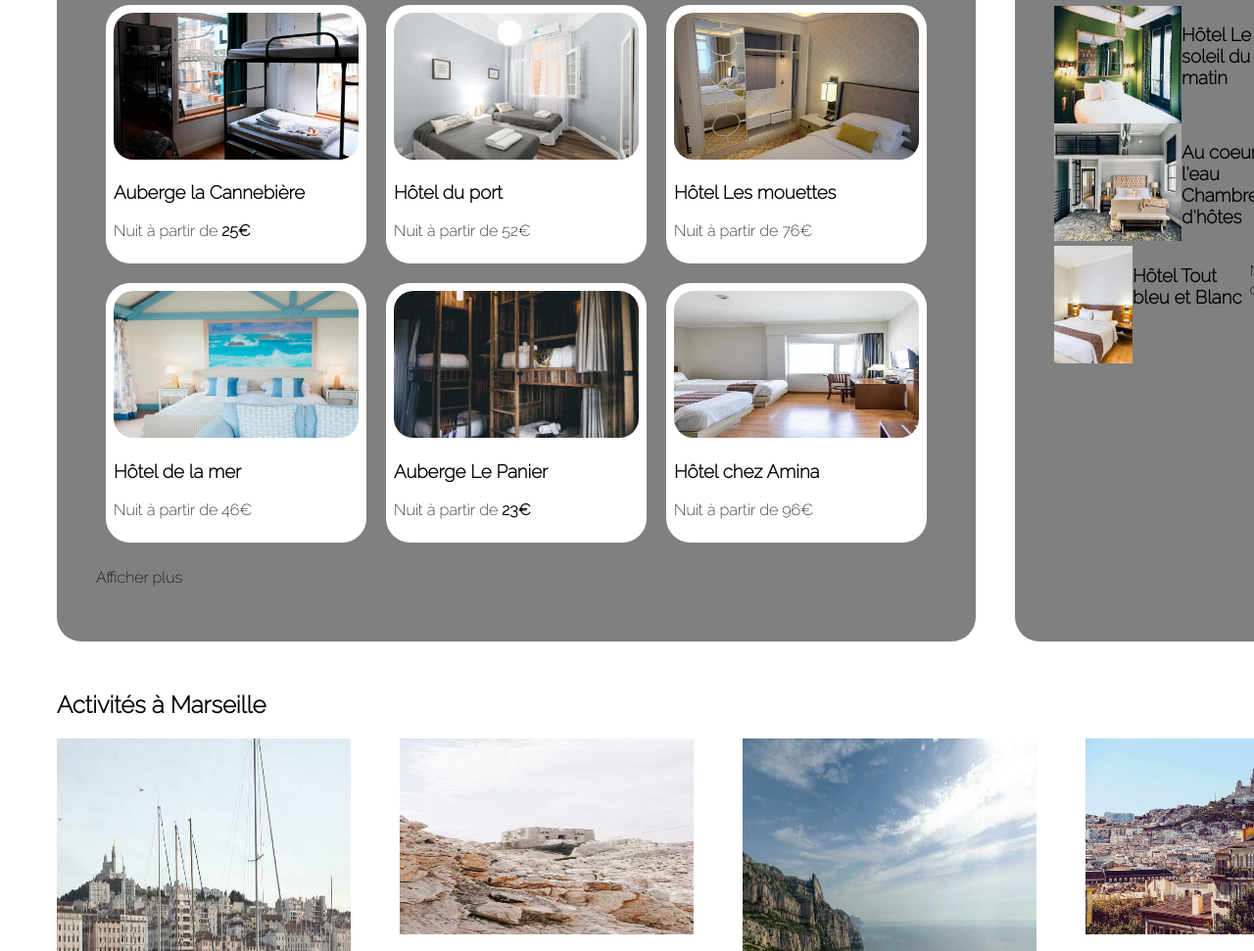
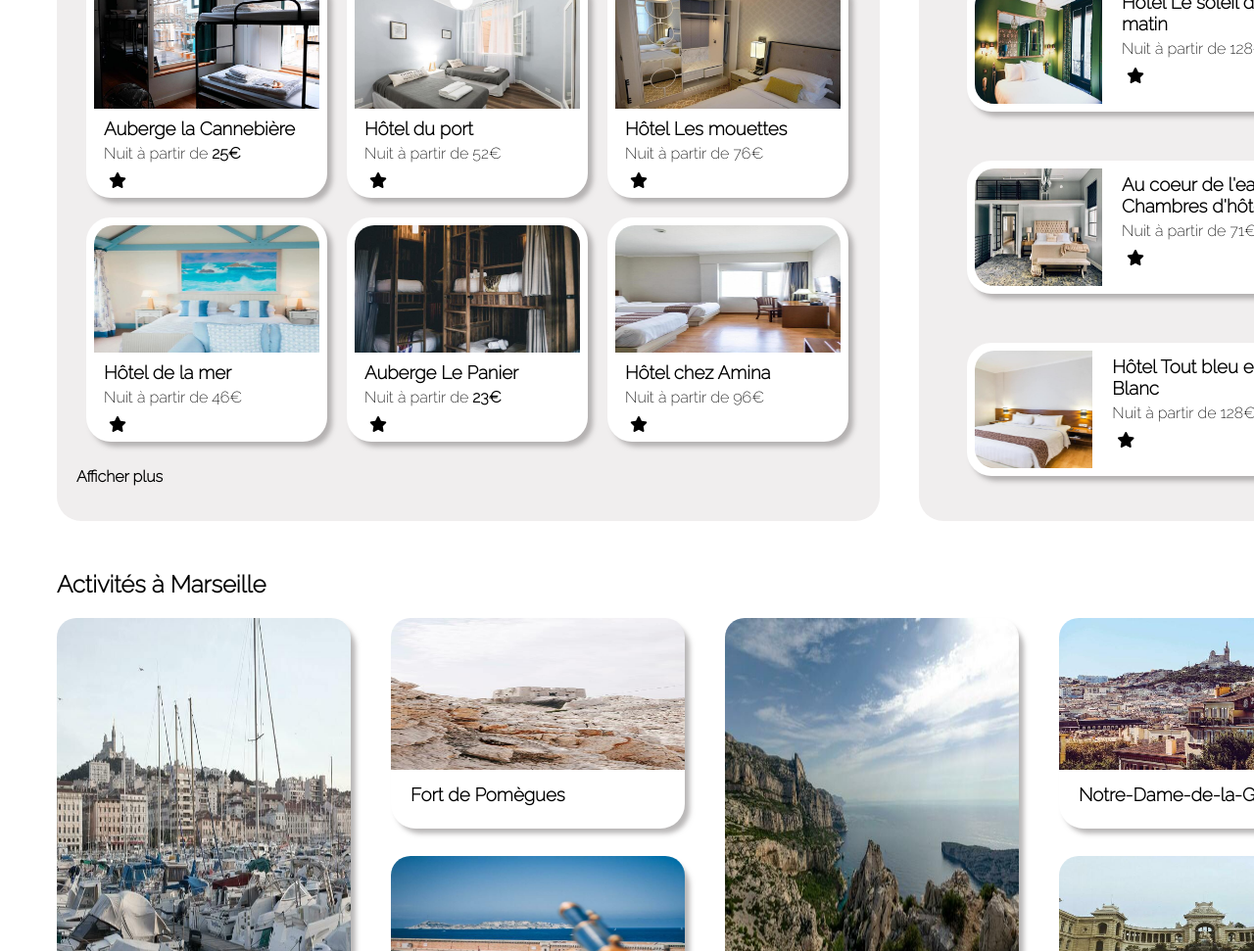
Before and after one commit to Audrey0269/Eval-Audrey-HTMLCSS, a plain HTML site: page reservia.html in a window 1280 px wide. Shown: the part 491-1462 px from the top of the page at 98% size. Drawn offline with Linux system fonts and the light colour scheme.

Commit message:
eval terminée

```diff
--- a/images/css/style.css
+++ b/images/css/style.css
@@ -1,11 +1,11 @@
-/*NEW POLICE*/
+/*----------------------NEW POLICE--------------------*/
 @import url('https://fonts.googleapis.com/css2?family=Raleway:wght@100;200&display=swap');
 
 
 
 
 
-/*SUR LA PAGE ENTIERE*/
+/*----------------SUR LA PAGE ENTIERE----------------*/
 li{
     list-style: none;
 }
@@ -20,18 +20,17 @@ header, main, footer{
     margin: 25px 50px 25px 50px;
 }
 
-
 a{
     text-decoration: none;
-    color: blue;
 }
 
 
-/*HELPERS*/
+
+
+/*----------------------HELPERS------------------------*/
 .flex{
     display: flex;
 }
-
 
 .space-around{
     justify-content: space-between;
@@ -45,63 +44,49 @@ a{
     color: blue;
 }
 
-.margin-left{
-    margin-left: 100px;
+.marginleft-null{
+    margin-left: 0xp;
 }
 
-.padding-left{
-    padding-left: 0px;
+.color-gray{
+    background-color: rgb(240, 238, 238);
 }
 
-.margin-top{
-    margin-top: 35px;
-}
-
-.image-hebergements{
-    height: 150px;
-    width: 250px;
-}
-
-.image-populaire{
-    height: 120px;
-    width: 130px;
-}
-
-.image-act-grande{
-    height: 400px;
-    width: 300px;
-}
-
-.image-act-petite{
-    height: 200px;
-    width: 300px;
-}
-
-
-.color-gray{
-    background-color: gray;
+.wrap{
+    flex-wrap: wrap;
 }
 
 .border{
     border: 1px solid black;
 }
 
-.wrap{
-    flex-wrap: wrap;
+
+/*----------------NAVIGATION------------------*/
+
+.nav{
+    padding-left: 0px;
 }
 
-.bord-arrondi{
-    border-radius: 20px;
+/*Text Hebergement*/
+.bordertop{
+    border-top: 4px solid blue;
+    padding-top: 22px;
+}
+
+.margin-left{
+    margin-left: 100px;
+}
+
+.colorblack{
+    color: rgb(0, 0, 0);
 }
 
 
-
-
-/*HEADER*/
+/*-------------------HEADER (hors Nav)--------------------*/
 .icone-localisation{
     background-color: rgb(212, 212, 212);
     border: 1px solid rgb(212, 212, 212);
-    border-radius: 30% 0% 0% 30%;
+    border-radius: 15px 0px 0px 15px;
     padding: 15px 10px 0px 10px;
 }
 
@@ -110,144 +95,183 @@ a{
     padding: 0px 40px 0px 10px;
 }
 
+.text-localisation p{
+    margin: 10px 0px;
+    padding-top: 5px;
+}
+
 .recherche button{
     border: 1px solid blue;
-    height: 60px;
-    width: 100px;
-    border-radius: 0% 20% 20% 0%;
+    height: 50px;
+    width: 120px;
+    border-radius: 0px 15px 15px 0px;
     background-color: blue;
     color: white;
 }
 
 
 
+
+
+.padding-left{
+    padding-left: 0px;
+}
+.margin-top{
+    margin-top: 35px;
+}
 .filtres{
     padding-top: 10px;
     padding-right: 40px;
 }
 
-
-
 .economique li{
-    padding-top: 5px;
-    padding-left: 5px ;
+    padding-top: 1px;
+    padding-left: 1px ;
     border:1px solid rgb(212, 212, 212);
     border-radius: 25px;
     width: 170px;
     margin-right: 20px;
 }
 
+
 .economique li i{
     margin-right: 20px;
     background-color: skyblue;
     color: blue;
     border-radius: 25px;
-    padding: 5px 5px;
+    padding: 6px;
 }
 
-
 .familial li{
-    padding-top: 5px;
-    padding-left: 5px ;
+    padding-top: 1px;
+    padding-left: 1px ;
     border:1px solid rgb(212, 212, 212);
     border-radius: 25px;
     width: 120px;
     margin-right: 20px;
 }
-
 .familial li i{
     margin-right: 20px;
     background-color: skyblue;
     color: blue;
     border-radius: 25px;
-    padding: 5px 5px;
+    padding: 6px;
 }
 
-
 .romantique li{
-    padding-top: 5px;
-    padding-left: 5px ;
+    padding-top: 1px;
+    padding-left: 1px ;
     border:1px solid rgb(212, 212, 212);
     border-radius: 25px;
     width: 150px;
     margin-right: 20px;
 }
-
 .romantique li i{
     margin-right: 20px;
     background-color: skyblue;
     color: blue;
     border-radius: 25px;
-    padding: 5px 5px;
+    padding: 6px;
 }
 
-
 .animals li{
-    padding-top: 5px;
-    padding-left: 5px ;
+    padding-top: 1px;
+    padding-left: 1px ;
     border:1px solid rgb(212, 212, 212);
     border-radius: 25px;
     width: 200px;
     margin-right: 20px;
 }
-
 .animals li i{
     margin-right: 20px;
     background-color: skyblue;
     color: blue;
     border-radius: 25px;
-    padding: 5px 5px;
-
+    padding: 6px;
 }
 
 
 
 
-
-
-
-
-/*----------MAIN------------*/
-
+/*-----------------------MAIN--------------------*/
 /*INFO*/
 main .info i{
     margin-right: 10px;
 }
 
-
-/*HEBERGEMENT*/
+.hebergement{
+    width: 800PX;
+    margin-right: 40px;
+    padding: 20px 20px 20px 20px;
+    border-radius: 25px;
+}
 .zone-hebergements{
     background-color: white;
     border: 3px solid white;
+    box-shadow: 5px 5px 5px rgba(151, 147, 147, 0.671);
     border-radius: 25px;
     padding: 5px;
     margin: 10px;
 }
-
-
-.hebergement{
-    width: 900PX;
-    margin-right: 40px;
-    padding: 40px;
-    border-radius: 25px;
+.image-hebergements{
+    height: 130px;
+    width: 230px;
+}
+.bord-arrondi-bas{
+    border-radius: 20px 20px 0px 0px;
+}
+.bord-arrondi-droite{
+    border-radius: 20px 0px 0px 20px;
+    margin-right: 10px;
+}
+.titre3{
+    margin: 5px 10px;
+}
+.logo-populaire{
+    justify-content: space-between;
 }
 
-.populaire{
-    width:300px ;
-    margin-right: 40px;
-    padding: 40px;
-    border-radius: 25px;
-}
-
-
-/*HEBERGEMENT*/
-.zone-herbergements{
-    background-color: white;
+.star{
+    margin-left: 15px;
+    margin-top: 5px;
 }
 
 
 
-/*BLOC MAIN BAS*/
+
+/*BLOC POPULAIRE*/
+.populaire{
+    width:370px ;
+    margin-right: 40px;
+    padding: 20px 40px 20px 40px;
+    border-radius: 25px;
+}
+
+.image-populaire{
+    height: 120px;
+    width: 130px;
+}
+.zone-populaire{
+    background-color: white;
+    border: 3px solid white;
+    box-shadow: 5px 5px 5px rgba(151, 147, 147, 0.671);
+    border-radius: 25px;
+    padding: 5px 5px 5px 5px;
+    margin: 15px 9px 9px 9px;
+}
+.zp-marge{
+    margin-top: 50px;
+    margin-bottom: 50px;
+}
+
+.icone-graph{
+    padding-top: 25px;
+    padding-right: 20px;
+}
+
+
+
+/*BLOC ACTIVITES*/
 .bloc-main-bas{
     margin-top: 50px;
 }
@@ -257,26 +281,53 @@ main .info i{
 }
 
 .vieux-port{
-    width: 350px ;
+    height: 460px;
+    box-shadow: 5px 5px 5px rgba(151, 147, 147, 0.671);
+    border-radius: 25px;
+    margin: 0px 41px 0px 0px;
 }
 
+.image-act-grande{
+    height: 400px;
+    width: 300px;
+}
 .fort-et-iles{
-    width: 350px ;
+    margin-right: 41px;
 }
 
+.image-act-petite{
+    height: 155px;
+    width: 300px;
+}
 .parc-national{
-    width: 350px ;
+    height: 460px;
+    box-shadow: 5px 5px 5px rgba(151, 147, 147, 0.671);
+    border-radius: 25px;
+    margin-right: 41px;
 }
 
 .notre-dame-et-parc{
-    width: 350px ;
+    margin-right: 41px;
+}
+
+.shadow{
+    height: 215px;
+    box-shadow: 5px 5px 5px rgba(151, 147, 147, 0.671);
+    border-radius: 25px;
+    margin-bottom: 28px;
+}
+
+.titre3-bas{
+    margin-top: 10px;
+    padding-left: 20px;
 }
 
 
 
 
 
-/*----------FOOTER------------*/
+
+/*-----------------FOOTER------------------*/
 footer ul{
     padding-left: 0px;
 }
@@ -292,3 +343,7 @@ footer li{
 .assistance{
     margin-left: 300px;
 }
+
+.a-propos{
+    padding-left: 30px;
+}
--- a/reservia.html
+++ b/reservia.html
@@ -17,24 +17,19 @@
 
 
         <body>
-
-            <!--HEADER-->
             <header>
-
 
                 <!--NAVIGATION-->
                 <nav>
-                    <div></div>
-                    <ul class="flex space-around">
-
-                        <div><li><img src="images/logo/Reservia.svg" alt="Logo Reservia"/></li></div>
-
+                    <ul class="flex space-around nav">
+                        <div>
+                            <li><img src="images/logo/Reservia.svg" alt="Logo Reservia"/></li>
+                        </div>
                         <div class="flex">
-                            <li class="colorblue bold"><a href="#hebergements">Hébergements</a></li>
-                            <li class="bold margin-left"><a href="#activités">Activités</a></li>
+                            <li class="bold"><a class="colorblue bordertop" href="#hebergements">Hébergements</a></li>
+                            <li class="bold margin-left"><a class="colorblack" href="#activités">Activités</a></li>
                             <li class="colorblue bold margin-left">S'inscrire</li>
                         </div>
-
                     </ul>
                 </nav>
                 <!--FIN NAVIGATION-->
@@ -108,58 +103,59 @@
                         <!--Paragraphe MAIN HAUT GAUCHE-->
                         <div class="color-gray hebergement">
 
-                        <h2 id="hebergements">Hébergements à Marseille</h2>
+                        <h2 id="hebergement">Hébergements à Marseille</h2>
 
                             <div class="flex wrap">
 
 
                                 <div class="zone-hebergements">
-                                    <img class="image-hebergements bord-arrondi" src="images/hebergements/4_small/marcus-loke-WQJvWU_HZFo-unsplash.jpg" alt="Logement Marcus"/>
-                                    <h3>Auberge la Cannebière</h3>
-                                    <p>Nuit à partir de <span class="bold">25€</span></p>
-                                    <i></i>
+                                    <img class="image-hebergements bord-arrondi-bas" src="images/hebergements/4_small/marcus-loke-WQJvWU_HZFo-unsplash.jpg" alt="Logement Marcus"/>
+                                    <h3 class="titre3">Auberge la Cannebière</h3>
+                                    <p class="titre3">Nuit à partir de <span class="bold">25€</span></p>
+                                    <i class="fa-solid fa-star star"></i>
                                 </div>
 
                                 <div class="zone-hebergements">
-                                    <img class="image-hebergements bord-arrondi" src="images/hebergements/4_small/fred-kleber-gTbaxaVLvsg-unsplash.jpg" alt="Logement Fred"/>
-                                    <h3>Hôtel du port</h3>
-                                    <p>Nuit à partir de 52€</p>
-                                    <i></i>
+                                    <img class="image-hebergements bord-arrondi-bas" src="images/hebergements/4_small/fred-kleber-gTbaxaVLvsg-unsplash.jpg" alt="Logement Fred"/>
+                                    <h3 class="titre3">Hôtel du port</h3>
+                                    <p class="titre3">Nuit à partir de 52€</p>
+                                    <i class="fa-solid fa-star star"></i>
                                 </div>
 
                                 <div class="zone-hebergements">
-                                    <img class="image-hebergements bord-arrondi" src="images/hebergements/4_small/reisetopia-B8WIgxA_PFU-unsplash.jpg" alt="Logement Reisetopia"/>
-                                    <h3>Hôtel Les mouettes</h3>
-                                    <p>Nuit à partir de 76€</p>
-                                    <i></i>
+                                    <img class="image-hebergements bord-arrondi-bas" src="images/hebergements/4_small/reisetopia-B8WIgxA_PFU-unsplash.jpg" alt="Logement Reisetopia"/>
+                                    <h3 class="titre3">Hôtel Les mouettes</h3>
+                                    <p class="titre3">Nuit à partir de 76€</p>
+                                    <i class="fa-solid fa-star star"></i>
                                 </div>
 
                                 <div class="zone-hebergements">
-                                    <img class="image-hebergements bord-arrondi" src="images/hebergements/4_small/annie-spratt-Eg1qcIitAuA-unsplash.jpg" alt="Logement Annie"/>
-                                    <h3>Hôtel de la mer</h3>
-                                    <p>Nuit à partir de 46€</p>
-                                    <i></i>
+                                    <img class="image-hebergements bord-arrondi-bas" src="images/hebergements/4_small/annie-spratt-Eg1qcIitAuA-unsplash.jpg" alt="Logement Annie"/>
+                                    <h3 class="titre3">Hôtel de la mer</h3>
+                                    <p class="titre3">Nuit à partir de 46€</p>
+                                    <i class="fa-solid fa-star star"></i>
                                 </div>
 
                                 <div class="zone-hebergements">
-                                    <img class="image-hebergements bord-arrondi" src="images/hebergements/4_small/nicate-lee-kT-ZyaiwBe0-unsplash.jpg" alt="Logement Nicate"/>
-                                    <h3>Auberge Le Panier</h3>
-                                    <p>Nuit à partir de <span class="bold">23€</span></p>
-                                    <i></i>
+                                    <img class="image-hebergements bord-arrondi-bas" src="images/hebergements/4_small/nicate-lee-kT-ZyaiwBe0-unsplash.jpg" alt="Logement Nicate"/>
+                                    <h3 class="titre3">Auberge Le Panier</h3>
+                                    <p class="titre3">Nuit à partir de <span class="bold">23€</span></p>
+                                    <i class="fa-solid fa-star star"></i>
                                 </div>
 
                                 <div class="zone-hebergements">
-                                    <img class="image-hebergements bord-arrondi" src="images/hebergements/4_small/febrian-zakaria-M6S1WvfW68A-unsplash.jpg" alt="Logement Febrian"/>
-                                    <h3>Hôtel chez Amina</h3>
-                                    <p>Nuit à partir de 96€</p>
-                                    <i></i>
+                                    <img class="image-hebergements bord-arrondi-bas" src="images/hebergements/4_small/febrian-zakaria-M6S1WvfW68A-unsplash.jpg" alt="Logement Febrian"/>
+                                    <h3 class="titre3">Hôtel chez Amina</h3>
+                                    <p class="titre3">Nuit à partir de 96€</p>
+                                    <i class="fa-solid fa-star star"></i>
                                 </div>
+                            </div>
 
-                                <div>
-                                    <p>Afficher plus</p>
-                                </div>
+                            <div>
+                                <p class="bold">Afficher plus</p>
+                            </div>
 
-                            </div>
+
 
                         </div>
                         <!--FIN Paragraphe MAIN HAUT GAUCHE-->
@@ -167,28 +163,36 @@
 
                         <!--Paragraphe MAIN HAUT DROITE-->
                         <div class="populaire color-gray">
-                            <h1>Les plus populaires</h1>
-                            <i></i>
 
-                            <div class="flex">
-                                <img class="image-populaire" src="images/hebergements/4_small/emile-guillemot-Bj_rcSC5XfE-unsplash.jpg" alt="Logement Emile"/>
-                                <h3>Hôtel Le soleil du matin</h3>
-                                <p>Nuit à partir de 128€</p>
-                                <i></i>
+                            <div class="flex logo-populaire">
+                                <h2>Les plus populaires</h2>
+                                <i class="fa-solid fa-chart-simple icone-graph"></i>
                             </div>
 
-                            <div class="flex">
-                                <img class="image-populaire" src="images/hebergements/4_small/aw-creative-VGs8z60yT2c-unsplash.jpg" alt="Logement Aw"/>
-                                <h3>Au coeur de l'eau Chambres d'hôtes</h3>
-                                <p>Nuit à partir de 71€</p>
-                                <i></i>
+                            <div class="flex zone-populaire">
+                                <img class="image-populaire bord-arrondi-droite" src="images/hebergements/4_small/emile-guillemot-Bj_rcSC5XfE-unsplash.jpg" alt="Logement Emile"/>
+                                <div><h3 class="titre3">Hôtel Le soleil du matin</h3>
+                                    <p class="titre3">Nuit à partir de 128€</p>
+                                    <i class="fa-solid fa-star star"></i>
+                                </div>
                             </div>
 
-                            <div class="flex">
-                                <img class="image-populaire" src="images/hebergements/4_small/febrian-zakaria-sjvU0THccQA-unsplash.jpg" alt="Logement Febrian"/>
-                                <h3>Hôtel Tout bleu et Blanc</h3>
-                                <p>Nuit à partir de 128€</p>
-                                <i></i>
+                            <div class="flex zone-populaire zp-marge">
+                                <img class="image-populaire bord-arrondi-droite" src="images/hebergements/4_small/aw-creative-VGs8z60yT2c-unsplash.jpg" alt="Logement Aw"/>
+                                <div>
+                                    <h3 class="titre3">Au coeur de l'eau Chambres d'hôtes</h3>
+                                    <p class="titre3">Nuit à partir de 71€</p>
+                                    <i class="fa-solid fa-star star"></i>
+                                </div>
+                            </div>
+
+                            <div class="flex zone-populaire">
+                                <img class="image-populaire bord-arrondi-droite" src="images/hebergements/4_small/febrian-zakaria-sjvU0THccQA-unsplash.jpg" alt="Logement Febrian"/>
+                                <div>
+                                    <h3 class="titre3">Hôtel Tout bleu et Blanc</h3>
+                                    <p class="titre3">Nuit à partir de 128€</p>
+                                    <i class="fa-solid fa-star star"></i>
+                                </div>
                             </div>
 
                         </div> <!--FIN PARAGRAPHE MAIN HAUT DROITE-->
@@ -211,22 +215,22 @@
 
                                 <!--Bloc Vieux Port-->
                                 <div class="vieux-port">
-                                    <img class="image-act-grande" src="images/activites/4_small/reno-laithienne-QUgJhdY5Fyk-unsplash.jpg" alt="Vieux Port"/>
-                                    <p>Vieux Port</p>
+                                    <img class="image-act-grande bord-arrondi-bas" src="images/activites/4_small/reno-laithienne-QUgJhdY5Fyk-unsplash.jpg" alt="Vieux Port"/>
+                                    <h3 class="titre3-bas">Vieux Port</h3>
                                 </div>
 
 
                                 <!--Bloc Fort de Pomègues & Iles du Frioul-->
                                 <div class="fort-et-iles">
                                     <!--Bloc Fort de Pomègues-->
-                                    <div>
-                                        <img class="image-act-petite" src="images/activites/4_small/paul-hermann-QFTrLdQIRhI-unsplash.jpg" alt="Fort de Pomègues"/>
-                                        <p>Fort de Pomègues</p>
+                                    <div class="shadow">
+                                        <img class="image-act-petite bord-arrondi-bas" src="images/activites/4_small/paul-hermann-QFTrLdQIRhI-unsplash.jpg" alt="Fort de Pomègues"/>
+                                        <h3 class="titre3-bas">Fort de Pomègues</h3>
                                     </div>
                                     <!--Bloc Iles du Frioul-->
-                                    <div>
-                                        <img class="image-act-petite" src="images/activites/4_small/kevin-hikari-rV_Qd1l-VXg-unsplash.jpg" alt="Iles du Frioul"/>
-                                        <p>Iles du Frioul</p>
+                                    <div class="shadow">
+                                        <img class="image-act-petite bord-arrondi-bas" src="images/activites/4_small/kevin-hikari-rV_Qd1l-VXg-unsplash.jpg" alt="Iles du Frioul"/>
+                                        <h3 class="titre3-bas">Iles du Frioul</h3>
                                     </div>
                                 </div>
                             </div>
@@ -239,23 +243,23 @@
                                 <!--Bloc Parc National des Calanques-->
 
                                 <div class="parc-national">
-                                    <img class="image-act-grande" src="images/activites/4_small/kilyan-sockalingum-NR8-cBCN3aI-unsplash.jpg" alt="Parc National des Calanques"/>
-                                    <p>Parc National des Calanques</p>
+                                    <img class="image-act-grande bord-arrondi-bas" src="images/activites/4_small/kilyan-sockalingum-NR8-cBCN3aI-unsplash.jpg" alt="Parc National des Calanques"/>
+                                    <h3 class="titre3-bas">Parc National des Calanques</h3>
                                 </div>
 
                                 <!--Bloc Notre-Dame-de-la-Garde & Parc Longchamp-->
                                 <div class="notre-date-et-parc">
 
                                     <!--Bloc Notre-Dame-de-la-Garde-->
-                                    <div>
-                                        <img class="image-act-petite" src="images/activites/4_small/florian-wehde-xW9e8gdotxI-unsplash.jpg" alt="Notre-Dame-de-la-Garde"/>
-                                        <p>Notre-Dame-de-la-Garde</p>
+                                    <div class="shadow">
+                                        <img class="image-act-petite bord-arrondi-bas" src="images/activites/4_small/florian-wehde-xW9e8gdotxI-unsplash.jpg" alt="Notre-Dame-de-la-Garde"/>
+                                        <h3 class="titre3-bas">Notre-Dame-de-la-Garde</h3>
                                     </div>
 
                                     <!--Bloc Parc Longchamp-->
-                                    <div>
-                                        <img class="image-act-petite" src="images/activites/4_small/lena-paulin-wH2-EJoDcV0-unsplash.jpg" alt="Parc Longchamp"/>
-                                        <p>Parc Longchamp</p>
+                                    <div class="shadow">
+                                        <img class="image-act-petite bord-arrondi-bas" src="images/activites/4_small/lena-paulin-wH2-EJoDcV0-unsplash.jpg" alt="Parc Longchamp"/>
+                                        <h3 class="titre3-bas">Parc Longchamp</h3>
                                     </div>
                             </div> <!--FIN Paragraphe MAIN BAS DROITE-->
 
@@ -270,7 +274,7 @@
 
 
             <!--FOOTER-->
-            <footer class="flex">
+            <footer class="flex color-gray">
 
 
                 <!--FOOTER - A PROPOS-->
```
